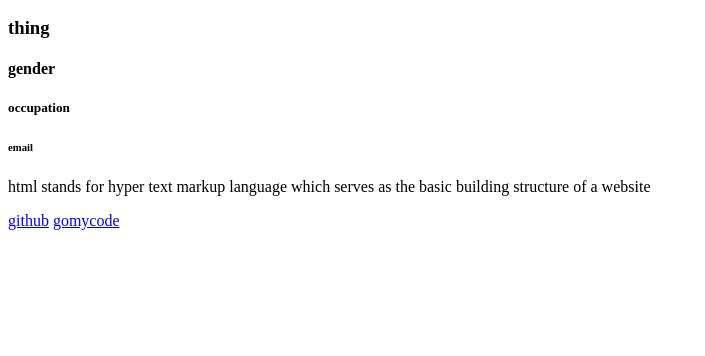
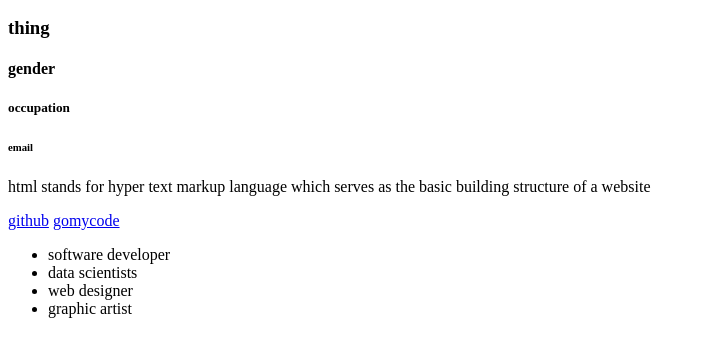
Before and after one commit to jekwejoseph123/recap, a plain HTML site: page index.html in a window 1280 px wide. Shown: the part 110-466 px from the top of the page, without its empty margins (0-705 px from the left). Drawn offline with Linux system fonts and the light colour scheme.

Commit message:
html unordered list tag added

```diff
--- a/index.html
+++ b/index.html
@@ -22,5 +22,13 @@
     <a href="https://github.com/jekwejoseph123">github</a>
     <a href="https://learn.gomycode.co/profile">gomycode</a>
 
+    <!-- unordered list -->
+    <ul>
+        <li>software developer</li>
+        <li>data scientists</li>
+        <li>web designer</li>
+        <li>graphic artist</li>
+    </ul>
+
 </body>
 </html>
```
